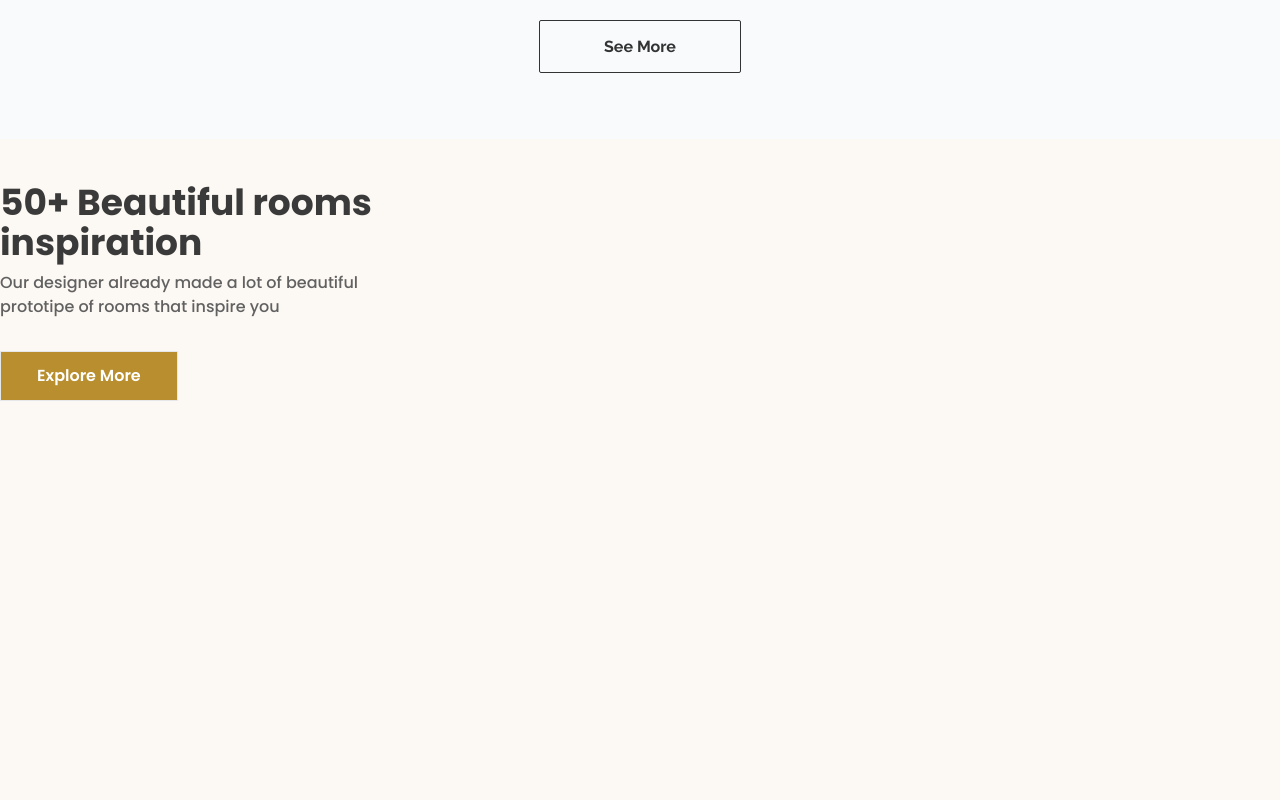
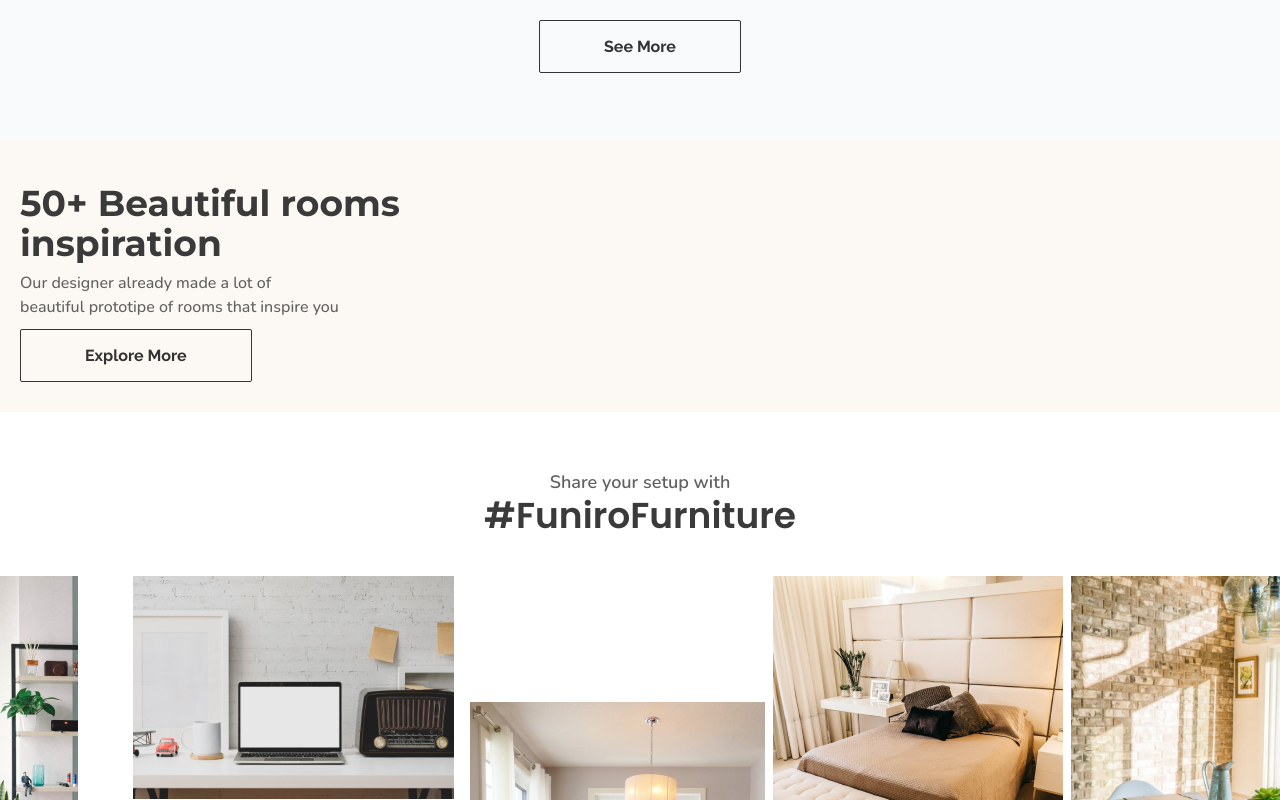
Before and after one commit to pritomrabidas/Furniro, a React (Vite) app: page / in a window 1280 px wide. Shown: the part 2600-3400 px from the top of the page. Built offline with nearby package versions, Linux system fonts and the light colour scheme.

Commit message:
explore more

```diff
--- a/src/Components/Home/Explore.jsx
+++ /dev/null
@@ -1,48 +0,0 @@
-import Slider from "react-slick";
-import "slick-carousel/slick/slick.css";
-const Explore = () => {
-  const settings = {
-    dots: true,
-    infinite: true,
-    speed: 400,
-    slidesToShow: 2,
-    slidesToScroll: 1,
-    // nextArrow: <NextArrow />,
-    prevArrow: <span></span>,
-  };
-  return (
-    <section className="bg-[#FCF8F3] explore w-full">
-      <div className="container mx-auto py-11 flex items-center font-['Popins']">
-        <div className="flex">
-          <div className="w-2/5 font-Popins">
-            <h2 className="font-bold text-4xl text-navegrey w-[400px]">
-              50+ Beautiful rooms inspiration
-            </h2>
-            <p className="font-medium text-base text-[#616161] w-[400px] pt-2 pb-8">
-              Our designer already made a lot of beautiful prototipe of rooms
-              that inspire you
-            </p>
-            <button className=" border py-3 px-9 text-base font-semibold text-brand bg-secandari">
-              Explore More
-            </button>
-          </div>
-          <div className="w-3/5">
-            <Slider {...settings}>
-              <div className="slide_items">
-                <img src="furniture-1.png" className="w-full h-full" alt="" />
-              </div>
-              <div className="slide_items">
-                <img src="furniture-2.png" className="w-full h-full" alt="" />
-              </div>
-              <div className="slide_items">
-                <img src="furniture-3.png" className="w-full h-full" alt="" />
-              </div>
-            </Slider>
-          </div>
-        </div>
-      </div>
-    </section>
-  );
-};
-
-export default Explore;
--- /dev/null
+++ b/src/Components/Home/ExploreMore.jsx
@@ -0,0 +1,25 @@
+import Button from "../Button";
+
+const ExploreMore = () => {
+  return (
+    <section className="bg-[#FCF8F3]">
+      <div className="container mx-auto px-5 py-11">
+        <div className="flex gap-11">
+          <div className="w-1/3">
+            <h2 className="font-Montserrat font-bold text-4xl text-[#3A3A3A]">50+ Beautiful rooms inspiration</h2>
+            <p className="font-nunitoFont font-medium text-base text-[#616161] pt-2 pb-6 w-4/5">
+              Our designer already made a lot of beautiful prototipe of rooms
+              that inspire you
+            </p>
+            <div className="">
+              <Button title="Explore More" />
+            </div>
+          </div>
+          <div className="w-8/12"></div>
+        </div>
+      </div>
+    </section>
+  );
+};
+
+export default ExploreMore;
--- a/src/Components/Home/NextArrow.jsx
+++ /dev/null
@@ -1,15 +0,0 @@
-import { FaChevronRight } from "react-icons/fa";
-
-
-const NextArrow = ({onClick}) => {
-  return (
-    <div
-      onClick={onClick}
-      className="text-brand cursor-pointer w-12 h-12 rounded-full flex justify-center items-center bg-secandari absolute top-1/2 right-0 -translate-y-1/2"
-    >
-      <FaChevronRight />
-    </div>
-  )
-}
-
-export default NextArrow
--- a/src/Components/pages/Home.jsx
+++ b/src/Components/pages/Home.jsx
@@ -1,6 +1,6 @@
 import Banner from "../Home/Banner"
 import Browse from "../Home/Browse"
-import Explore from "../Home/Explore"
+import ExploreMore from "../Home/ExploreMore"
 import Furniture from "../Home/Furniture"
 import Product from "../Home/Product"
 
@@ -10,7 +10,7 @@ const Home = () => {
       <Banner/>
       <Browse/>
       <Product/>
-      <Explore/>
+      <ExploreMore/>
       <Furniture/>
     </>
   )
--- a/src/index.css
+++ b/src/index.css
@@ -39,33 +39,6 @@ section{
 }
 
 
-.explore .slick-active .slide_items {
-    @apply h-[486px] px-3;
-  }
-
-  .explore .slick-active.slick-current .slide_items {
-    @apply h-[582px];
-  }
-
-  .explore .slick-slider {
-    @apply h-[582px];
-  }
-
-  .explore .slick-slider .slick-dots {
-    display: flex !important;
-    @apply gap-5;
-  }
-
-  .explore .slick-slider .slick-dots {
-    @apply absolute bottom-8 left-1/2;
-  }
-
-  .explore .slick-slider .slick-dots li button {
-    @apply text-[0px] w-3 h-3 rounded-full bg-brand;
-  }
-  .explore .slick-slider .slick-dots .slick-active button {
-    @apply text-[0px] w-3 h-3 rounded-full bg-secandari relative after:absolute after:w-7 after:h-7 after:top-1/2 after:left-1/2 after:-translate-y-1/2 after:-translate-x-1/2 after:border-2 after:border-secandari after:rounded-full;
-  }
 
   .paginate_product li a{
     @apply px-6 py-4 text-[#000000] bg-[#F9F1E7] rounded
```
